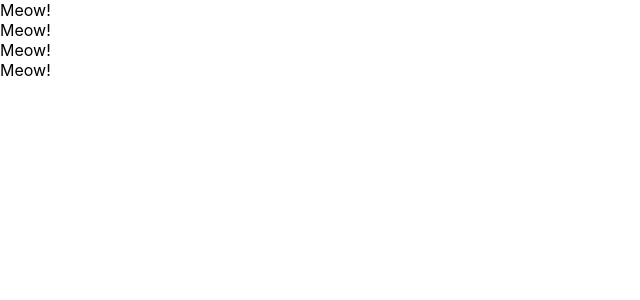
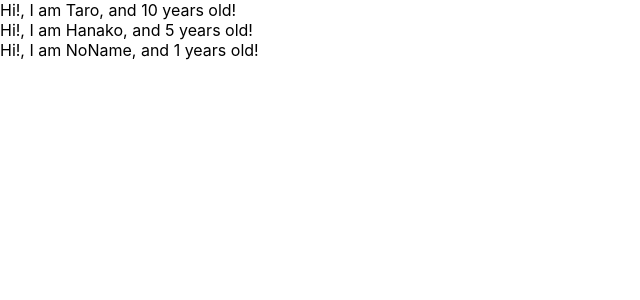
Before and after one commit to hiyori13/udemy-react-redux-crud-apprication, a React (Create React App) app: page / in a window 1280 px wide. Shown: the top 300 px of the page, without its empty margins (0-640 px from the left). Built offline with nearby package versions, Linux system fonts and the light colour scheme.

Commit message:
learn props of component

```diff
--- a/src/App.js
+++ b/src/App.js
@@ -1,40 +1,26 @@
 import React from "react";
 
-//研修動画内容
-// class App extends Component{
-//   render(){
-//     return(
-//       <React.Fragment>
-//         <label htmlFor="bar">bar</label>
-//         <input type="text" onChange={() => {console.log("I am clicked!")}} />
-//       </React.Fragment>
-//     )
-//   }
-// }
-
 const App = () => {
+  const profiles = [
+     { name: "Taro", age: 10 },
+     { name: "Hanako", age: 5 },
+     { name: "NoName" }
+  ]
   return (
     <div>
-      <Cat />
-      <Cat />
-      <Cat />
-      <Cat />
+      {profiles.map((profiles, index) => {
+        return <User name={profiles.name} age={profiles.age} key={index}/>
+      })}
     </div>
   )
 }
 
-const Cat = () => {
-  return <div>Meow!</div>
+const User = (props) => {
+  return <div>Hi!, I am {props.name}, and {props.age} years old!</div>
 }
 
-//最初からの内容を含む部分
-// function App() {
-//   return (
-//     <React.Fragment>
-//       <label htmlFor="bar">bar</label>
-//       <input type="text" onChange={() => {console.log("I am clicked!")}} />
-//     </React.Fragment>
-//   )
-// }
+User.defaultProps = {
+  age: 1
+}
 
 export default App;
```
